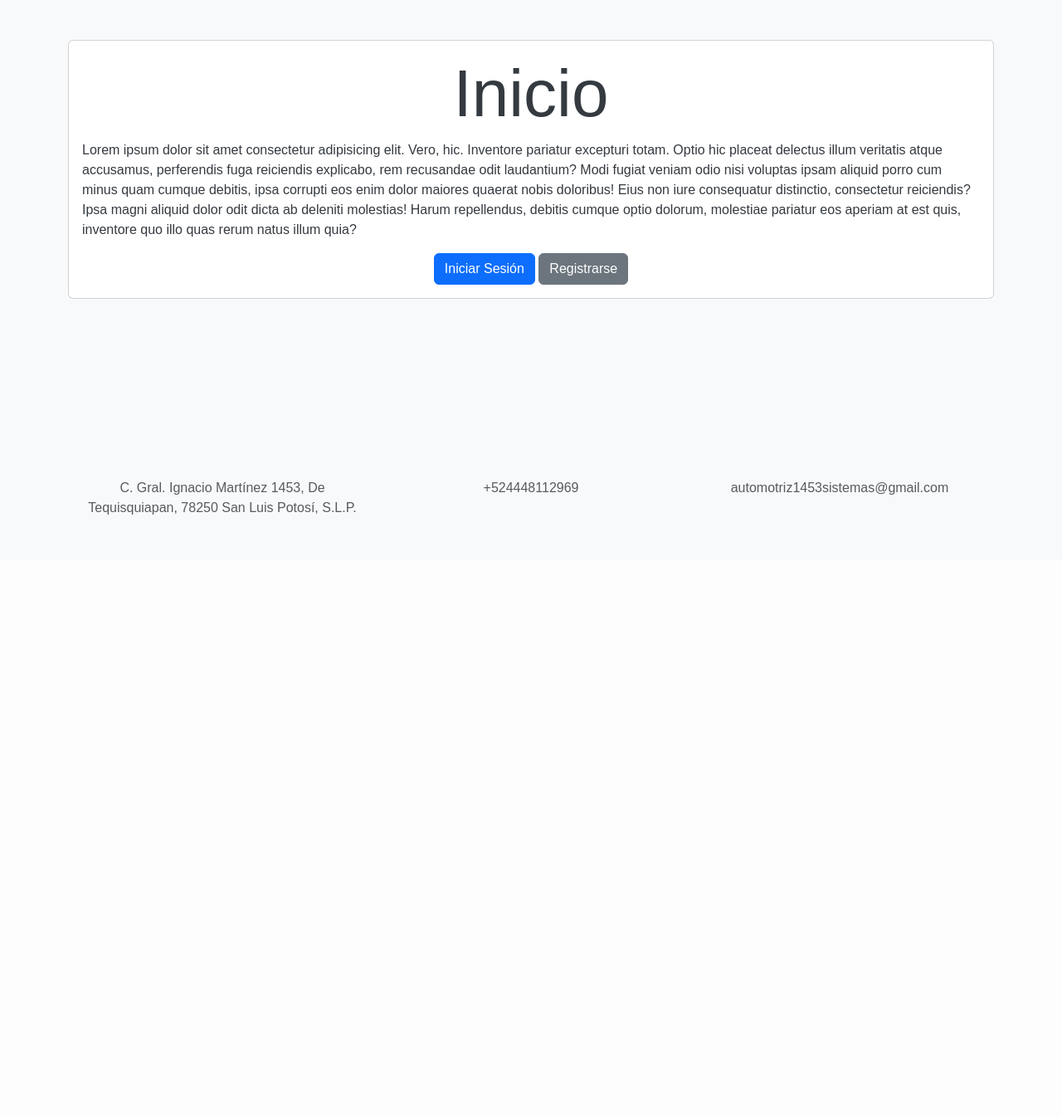
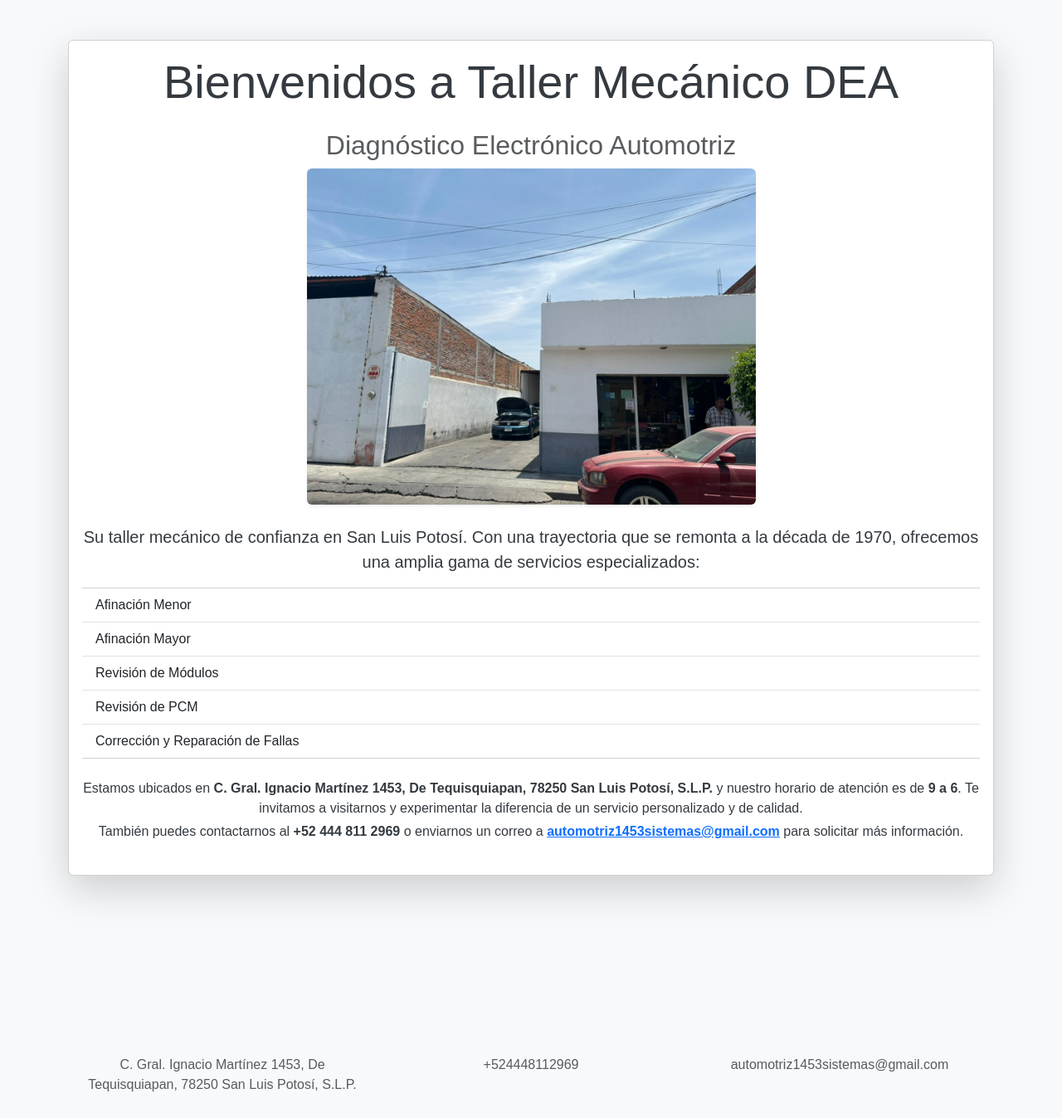
Before and after one commit to ArmxndoG/web-taller-mecanico, a Django app: page / in a window 1280 px wide. Shown: the part 126-1473 px from the top of the page at 83% size. Before the commit the page ends 746 px from the top, so only its background shows below. Run offline with Django 5.2, Linux system fonts and the light colour scheme; some libraries are stand-ins or nearby versions.

Commit message:
agregue diseño al home

```diff
--- a/main/templates/home.html
+++ b/main/templates/home.html
@@ -5,36 +5,55 @@
     <meta name="viewport" content="width=device-width, initial-scale=1.0">
     <title>Inicio</title>
     {% extends 'layouts/base.html' %}
-    {%load static %} <!--Especifica que se va a cargar contenido estático-->
+    {% load static %} <!-- Especifica que se va a cargar contenido estático -->
+    <link href="https://stackpath.bootstrapcdn.com/bootstrap/4.5.2/css/bootstrap.min.css" rel="stylesheet">
+    <style>
+        .custom-img {
+            height: 300px; /* Altura fija */
+            width: 100%; /* Ancho completo */
+            object-fit: cover; /* Recorta y ajusta la imagen */
+        }
+    </style>
 </head>
 <body>
     {% block content %}
-    <main class="container py-5">
-        <section class="card card-body">
-            <h1 class="display-1 text-center">Inicio</h1>
-        <p>
-            Lorem ipsum dolor sit amet consectetur adipisicing elit. Vero, hic. Inventore pariatur excepturi totam. Optio hic placeat delectus illum veritatis atque accusamus, perferendis fuga reiciendis explicabo, rem recusandae odit laudantium?
-            Modi fugiat veniam odio nisi voluptas ipsam aliquid porro cum minus quam cumque debitis, ipsa corrupti eos enim dolor maiores quaerat nobis doloribus! Eius non iure consequatur distinctio, consectetur reiciendis?
-            Ipsa magni aliquid dolor odit dicta ab deleniti molestias! Harum repellendus, debitis cumque optio dolorum, molestiae pariatur eos aperiam at est quis, inventore quo illo quas rerum natus illum quia?
-        </p>
-        {% if user.is_authenticated %}
+    <main class="container py-5 d-flex justify-content-center align-items-center">
+        <section class="card card-body shadow-lg">
+            <h1 class="display-4 text-center mb-4">Bienvenidos a Taller Mecánico DEA</h1>
+            <h2 class="text-center text-muted">Diagnóstico Electrónico Automotriz</h2>
 
-        <div>
+            <div class="d-flex justify-content-center align-items-center">
+                <div class="col-md-6 mb-4">
+                    <div class="d-flex justify-content-center align-items-center">
+                        <img src="{% static 'local.jpg' %}" class="img-fluid rounded shadow-sm custom-img">
+                    </div>
+                </div>
+            </div>
 
-        </div>
-        {% else %}
+            <p class="lead text-center">
+                Su taller mecánico de confianza en San Luis Potosí. Con una trayectoria que se remonta a la década de 1970, ofrecemos una amplia gama de servicios especializados:
+            </p>
+            <ul class="list-group list-group-flush mb-4">
+                <li class="list-group-item">Afinación Menor</li>
+                <li class="list-group-item">Afinación Mayor</li>
+                <li class="list-group-item">Revisión de Módulos</li>
+                <li class="list-group-item">Revisión de PCM</li>
+                <li class="list-group-item">Corrección y Reparación de Fallas</li>
+            </ul>
 
-        <div class="text-center">
-            <a class="btn btn-primary" href="/iniciar_sesion/">Iniciar Sesión</a>
-
-
-            <a class="btn btn-secondary" href="/registro/">Registrarse</a>
-        </div>
-        {% endif %}
-
+            <div class="text-center">
+                <p class="mb-1">
+                    Estamos ubicados en <strong>C. Gral. Ignacio Martínez 1453, De Tequisquiapan, 78250 San Luis Potosí, S.L.P.</strong> y nuestro horario de atención es de <strong>9 a 6</strong>. Te invitamos a visitarnos y experimentar la diferencia de un servicio personalizado y de calidad.
+                </p>
+                <p class="mb-4">
+                    También puedes contactarnos al <strong>+52 444 811 2969</strong> o enviarnos un correo a <strong><a href="mailto:automotriz1453sistemas@gmail.com">automotriz1453sistemas@gmail.com</a></strong> para solicitar más información.
+                </p>
+            </div>
         </section>
     </main>
-
+    {% endblock %}
+    <script src="https://code.jquery.com/jquery-3.5.1.slim.min.js"></script>
+    <script src="https://cdn.jsdelivr.net/npm/@popperjs/core@2.9.3/dist/umd/popper.min.js"></script>
+    <script src="https://stackpath.bootstrapcdn.com/bootstrap/4.5.2/js/bootstrap.min.js"></script>
 </body>
-    {% endblock %}
 </html>
```
Also changed, not shown: db.sqlite3, main/static/local.jpg (added), main/static/local2.jpg (added).
